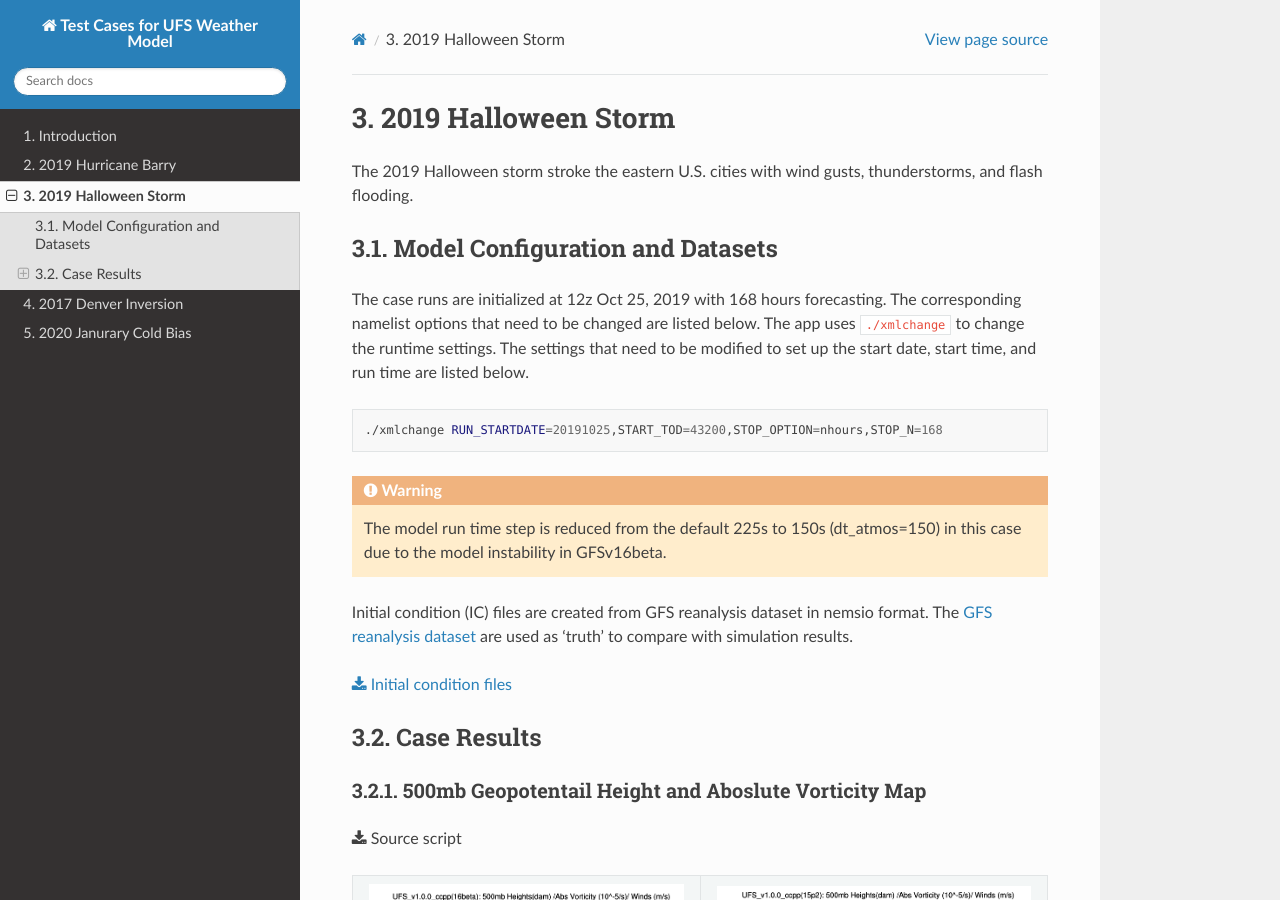
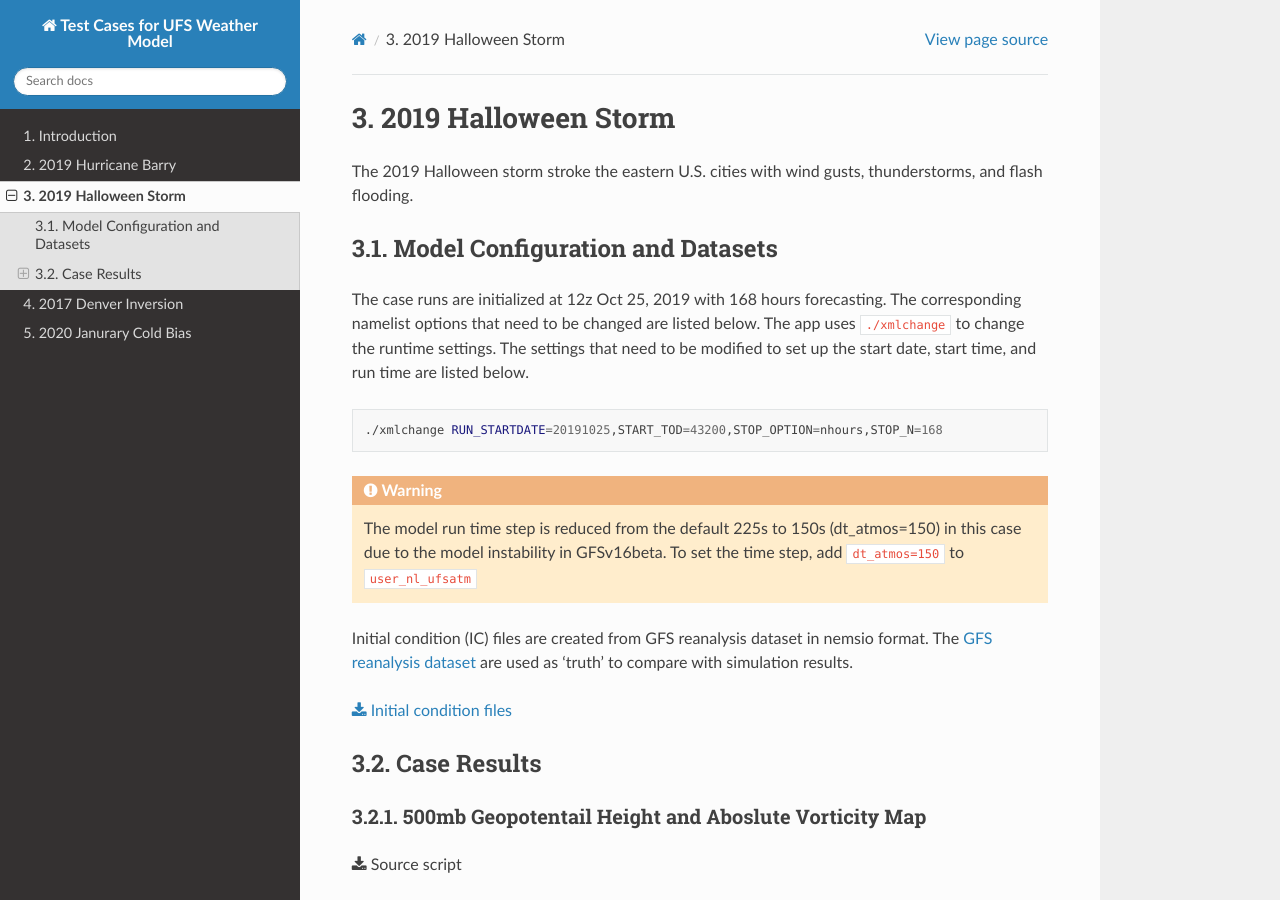
Before and after one commit to XiaSun-Atmos/test-case-docs, a Sphinx documentation site: the page built from source/2019Haloween.rst, in a window 1280 px wide and 900 px high. Built offline with Sphinx 7.4.7 and the Read the Docs theme 2.0.0, drawn with Linux system fonts in a browser that asks for light colours.

Commit message:
minor changes

```diff
--- a/source/2019Haloween.rst
+++ b/source/2019Haloween.rst
@@ -20,7 +20,7 @@ The case runs are initialized at 12z Oct 25, 2019 with 168 hours forecasting. Th
 
    ./xmlchange RUN_STARTDATE=20191025,START_TOD=43200,STOP_OPTION=nhours,STOP_N=168
 
-.. warning:: The model run time step is reduced from the default 225s to 150s (dt_atmos=150) in this case due to the model instability in GFSv16beta.
+.. warning:: The model run time step is reduced from the default 225s to 150s (dt_atmos=150) in this case due to the model instability in GFSv16beta. To set the time step, add ``dt_atmos=150`` to ``user_nl_ufsatm``
 
 Initial condition (IC)  files are created from GFS reanalysis dataset in nemsio format. The `GFS reanalysis dataset <https://www.ncdc.noaa.gov/data-access/model-data/model-datasets/global-forcast-system-gfs>`_ are used as 'truth' to compare with simulation results.
 
--- a/source/conf.py
+++ b/source/conf.py
@@ -42,7 +42,7 @@ templates_path = ['_templates']
 # This pattern also affects html_static_path and html_extra_path.
 exclude_patterns = []
 
-
+autodoc_mock_imports = ['sphinx_copybutton']
 # -- Options for HTML output -------------------------------------------------
 
 # The theme to use for HTML and HTML Help pages.  See the documentation for
```
Also changed, not shown: source/requirements.txt (deleted, +0 -9 lines), 5 other files.
